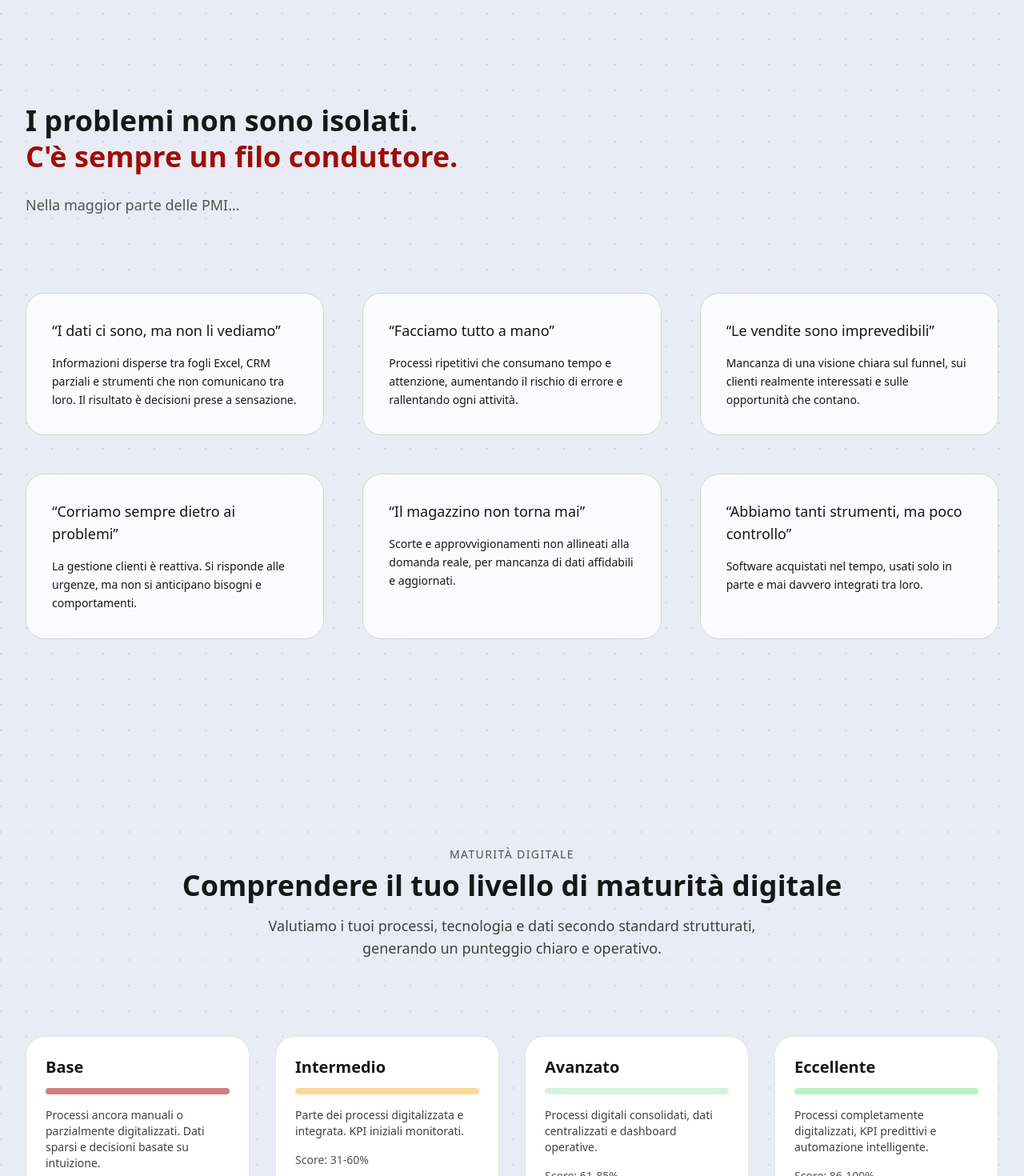
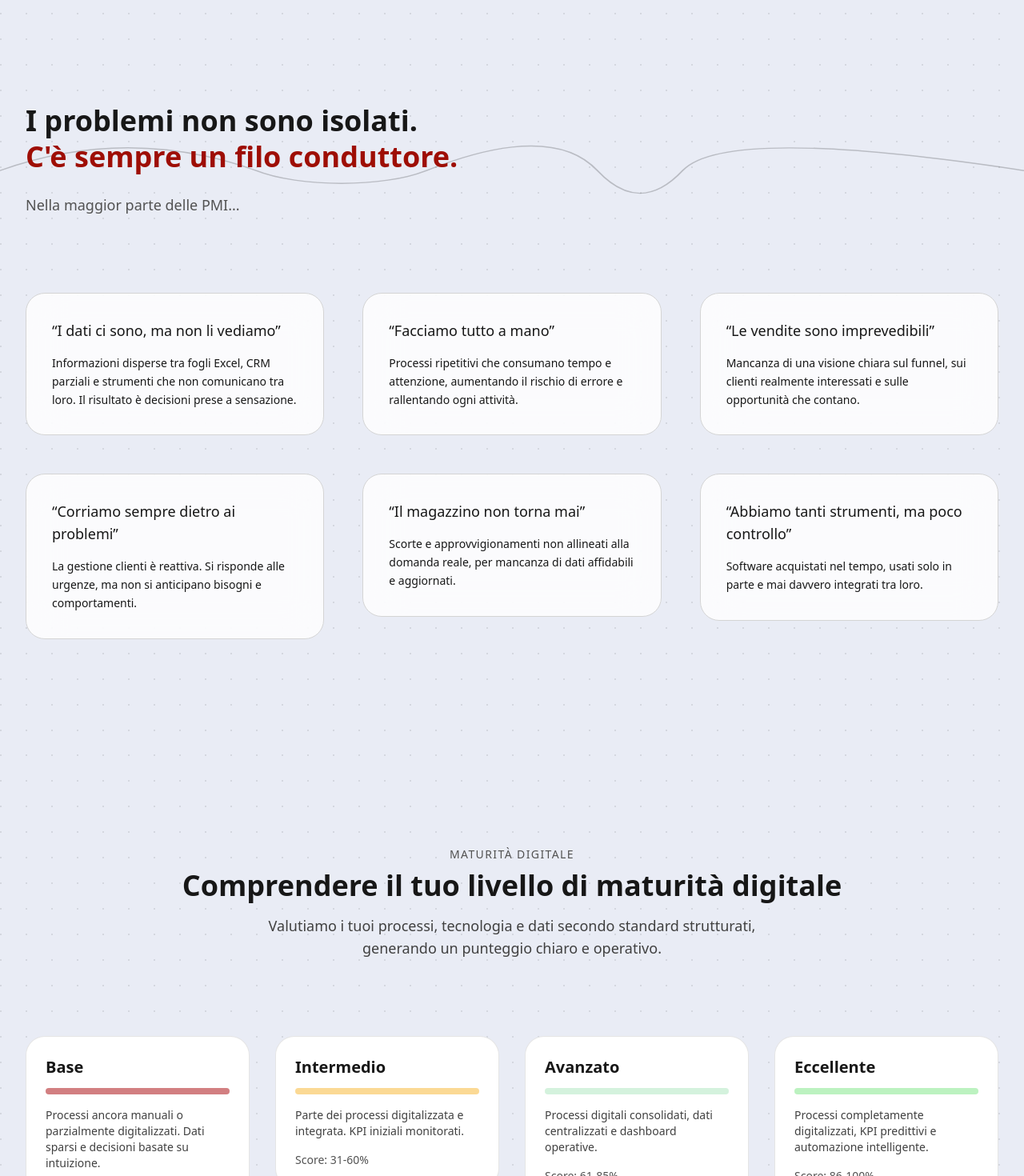
Before and after one commit to Gim2510/fe_service, a React (Vite) app: page / in a window 1280 px wide. Shown: the part 960-2430 px from the top of the page at 80% size. Built offline with nearby package versions, Linux system fonts and the light colour scheme; no server answers.

Commit message:
new: animations on cards

```diff
--- a/src/Components/Home/DigitalMaturitySection.tsx
+++ b/src/Components/Home/DigitalMaturitySection.tsx
@@ -1,38 +1,15 @@
 import { SectionBase } from "./SectionBase.tsx";
 import { GlassCard } from "./GlassCard.tsx";
+import { motion } from "framer-motion"; // <-- import motion
 
 export function DigitalMaturitySection({ theme }: { theme: string }) {
     const isDark = theme === "dark";
 
     const livelli = [
-        {
-            level: "Base",
-            score: "0-30%",
-            description:
-                "Processi ancora manuali o parzialmente digitalizzati. Dati sparsi e decisioni basate su intuizione.",
-            color: "#A5010480"
-        },
-        {
-            level: "Intermedio",
-            score: "31-60%",
-            description:
-                "Parte dei processi digitalizzata e integrata. KPI iniziali monitorati.",
-            color: "#F7B32B80"
-        },
-        {
-            level: "Avanzato",
-            score: "61-85%",
-            description:
-                "Processi digitali consolidati, dati centralizzati e dashboard operative.",
-            color: "#A9E5BB80"
-        },
-        {
-            level: "Eccellente",
-            score: "86-100%",
-            description:
-                "Processi completamente digitalizzati, KPI predittivi e automazione intelligente.",
-            color: "#7AE58280"
-        }
+        { level: "Base", score: "0-30%", description: "Processi ancora manuali o parzialmente digitalizzati. Dati sparsi e decisioni basate su intuizione.", color: "#A5010480" },
+        { level: "Intermedio", score: "31-60%", description: "Parte dei processi digitalizzata e integrata. KPI iniziali monitorati.", color: "#F7B32B80" },
+        { level: "Avanzato", score: "61-85%", description: "Processi digitali consolidati, dati centralizzati e dashboard operative.", color: "#A9E5BB80" },
+        { level: "Eccellente", score: "86-100%", description: "Processi completamente digitalizzati, KPI predittivi e automazione intelligente.", color: "#7AE58280" }
     ];
 
     const pesi = [
@@ -41,6 +18,12 @@ export function DigitalMaturitySection({ theme }: { theme: string }) {
         { label: "Dati & KPI", weight: 0.2 },
         { label: "Automazione & AI", weight: 0.1 }
     ];
+
+    // Variants per animazione
+    const cardVariants = {
+        hidden: { opacity: 0, y: 50 },
+        visible: { opacity: 1, y: 0 }
+    };
 
     return (
         <SectionBase theme={theme}>
@@ -53,17 +36,23 @@ export function DigitalMaturitySection({ theme }: { theme: string }) {
                     Comprendere il tuo livello di maturità digitale
                 </h2>
                 <p className={`${isDark ? "text-neutral-400" : "text-neutral-700"} mt-4 text-lg max-w-2xl mx-auto`}>
-                    Valutiamo i tuoi processi, tecnologia e dati secondo standard strutturati,
-                    generando un punteggio chiaro e operativo.
+                    Valutiamo i tuoi processi, tecnologia e dati secondo standard strutturati, generando un punteggio chiaro e operativo.
                 </p>
             </div>
 
             {/* LIVELLI */}
             <div className="grid grid-cols-1 md:grid-cols-2 lg:grid-cols-4 gap-8 mb-20">
-                {livelli.map((lvl) => (
+                {livelli.map((lvl, index) => (
+                    <motion.div
+                        key={lvl.level}
+                        initial="hidden"
+                        whileInView="visible"
+                        viewport={{ once: true, amount: 0.2 }}
+                        variants={cardVariants}
+                        transition={{ duration: 0.6, ease: "easeOut", delay: index * 0.15 }} // cascade
+                    >
                         <GlassCard
                             theme={theme}
-                        key={lvl.level}
                             className={`p-6 ${isDark ? "" : "bg-white border-black/10"}`}
                         >
                             <h3 className={`${isDark ? "text-white" : "text-neutral-900"} text-xl font-semibold mb-3`}>
@@ -80,10 +69,17 @@ export function DigitalMaturitySection({ theme }: { theme: string }) {
                                 Score: {lvl.score}
                             </div>
                         </GlassCard>
+                    </motion.div>
                 ))}
             </div>
 
             {/* PESI */}
+            <motion.div
+                initial={{ opacity: 0, y: 50 }}
+                whileInView={{ opacity: 1, y: 0 }}
+                viewport={{ once: true, amount: 0.2 }}
+                transition={{ duration: 0.6, ease: "easeOut", delay: 0.2 }}
+            >
                 <GlassCard theme={theme} className={`p-10 max-w-4xl mx-auto ${isDark ? "" : "bg-white border-black/10"}`}>
                     <h3 className={`${isDark ? "text-white" : "text-neutral-900"} text-2xl font-semibold mb-8 text-center`}>
                         Peso dei fattori nella valutazione
@@ -112,6 +108,7 @@ export function DigitalMaturitySection({ theme }: { theme: string }) {
                         nella determinazione del livello di maturità digitale.
                     </p>
                 </GlassCard>
+            </motion.div>
         </SectionBase>
     );
 }
--- a/src/Components/Home/MetodSection.tsx
+++ b/src/Components/Home/MetodSection.tsx
@@ -1,6 +1,7 @@
 // MetodSection.tsx
 import { SectionBase } from "./SectionBase.tsx";
 import { GlassCard } from "./GlassCard.tsx";
+import { motion } from "framer-motion"; // <-- import motion
 
 export function MetodSection({ theme }: { theme: string }) {
     const isDark = theme === "dark";
@@ -9,6 +10,12 @@ export function MetodSection({ theme }: { theme: string }) {
         { step: "02", title: "Progettazione", text: "Definiamo un’architettura solida, sostenibile e allineata agli obiettivi di business." },
         { step: "03", title: "Implementazione", text: "Costruiamo soluzioni operative che trasformano i dati in azioni misurabili." }
     ];
+
+    // Variants per animazione
+    const cardVariants = {
+        hidden: { opacity: 0, y: 50 },
+        visible: { opacity: 1, y: 0 }
+    };
 
     return (
         <SectionBase theme={theme}>
@@ -29,9 +36,16 @@ export function MetodSection({ theme }: { theme: string }) {
             </div>
 
             <div className="grid grid-cols-1 md:grid-cols-3 gap-12">
-                {steps.map((item) => (
+                {steps.map((item, index) => (
+                    <motion.div
+                        key={item.step}
+                        initial="hidden"
+                        whileInView="visible"
+                        viewport={{ once: true, amount: 0.2 }}
+                        variants={cardVariants}
+                        transition={{ duration: 0.6, ease: "easeOut", delay: index * 0.15 }} // cascade
+                    >
                         <GlassCard
-                        key={item.step}
                             theme={theme}
                             className={`p-10 ${isDark ? "" : "bg-white border-black/10"}`}
                         >
@@ -45,6 +59,7 @@ export function MetodSection({ theme }: { theme: string }) {
                                 {item.text}
                             </p>
                         </GlassCard>
+                    </motion.div>
                 ))}
             </div>
         </SectionBase>
--- a/src/Components/Home/ProblemSection.tsx
+++ b/src/Components/Home/ProblemSection.tsx
@@ -1,7 +1,8 @@
-import {GlassCard} from "./GlassCard.tsx";
-import {SectionBase} from "./SectionBase.tsx";
+import { GlassCard } from "./GlassCard.tsx";
+import { SectionBase } from "./SectionBase.tsx";
+import {motion, type Variants} from "framer-motion"; // <-- import motion
 
-export function ProblemiSection({theme}: {theme: string}) {
+export function ProblemiSection({ theme }: { theme: string }) {
     const isDark = theme === "dark";
 
     const problemi = [
@@ -13,25 +14,77 @@ export function ProblemiSection({theme}: {theme: string}) {
         { title: "“Abbiamo tanti strumenti, ma poco controllo”", text: "Software acquistati nel tempo, usati solo in parte e mai davvero integrati tra loro." },
     ];
 
+    // Variants per le animazioni
+    const cardVariants: Variants = {
+        hidden: { opacity: 0, y: 50 },
+        visible: { opacity: 1, y: 0, transition: { duration: 0.6, ease: "easeOut" } },
+    };
+
     return (
         <SectionBase theme={theme}>
-            <div className="max-w-3xl mb-24">
+            <div className="relative mb-24">
+                {/* SVG FULL WIDTH */}
+                <div className="absolute inset-0 w-screen left-1/2 -translate-x-1/2 pointer-events-none opacity-20">
+                    <svg
+                        className="w-full h-full"
+                        viewBox="0 0 1200 200"
+                        fill="none"
+                        preserveAspectRatio="none"
+                    >
+                        <path
+                            d="M0 120
+                               Q 150 40 300 120
+                               C 350 150, 450 150, 500 120
+                               S 650 40, 700 120
+                               Q 750 200, 800 120
+                               T 1200 120"
+                            stroke={isDark ? "#ffffff" : "#000000"}
+                            strokeWidth="2"
+                            fill="none"
+                            strokeLinecap="round"
+                            strokeLinejoin="round"
+                        />
+                    </svg>
+                </div>
+
+                {/* CONTENUTO */}
+                <div className="max-w-3xl relative z-10">
                     <h2 className={`text-4xl font-semibold leading-12 sm:leading-tight ${isDark ? "text-white" : "text-neutral-900"}`}>
                         I problemi non sono isolati.
-                    <br />
-                    <span className={`${isDark ? "text-[#9e0e05]" : "text-[#9e0e05]"}`}>C'è sempre un filo conduttore.</span>
+                        <br/>
+                        <span className="text-[#9e0e05]">
+                            C'è sempre un filo conduttore.
+                        </span>
                     </h2>
+
                     <p className={`mt-6 text-lg ${isDark ? "text-neutral-300" : "text-neutral-600"}`}>
                         Nella maggior parte delle PMI...
                     </p>
                 </div>
+            </div>
 
+            {/* GRID CARDS */}
             <div className="grid grid-cols-1 md:grid-cols-2 lg:grid-cols-3 gap-12">
-                {problemi.map((item) => (
-                    <GlassCard theme={theme} key={item.title} className={`p-8 ${isDark ? "bg-white/10 border-white/20 text-white" : "bg-white/80 border-neutral-300 text-neutral-900"}`}>
+                {problemi.map((item, index) => (
+                    <motion.div
+                        key={item.title}
+                        initial="hidden"
+                        whileInView="visible"
+                        viewport={{ once: true, amount: 0.2 }}
+                        variants={cardVariants}
+                        transition={{ delay: index * 0.15 }} // effetto cascade
+                    >
+                        <GlassCard
+                            theme={theme}
+                            className={`p-8 ${isDark
+                                ? "bg-white/10 border-white/20 text-white"
+                                : "bg-white/80 border-neutral-300 text-neutral-900"
+                            }`}
+                        >
                             <h3 className="text-lg font-medium mb-4">{item.title}</h3>
                             <p className="text-sm leading-relaxed">{item.text}</p>
                         </GlassCard>
+                    </motion.div>
                 ))}
             </div>
         </SectionBase>
--- a/src/Components/Navbar/NavbarActions.tsx
+++ b/src/Components/Navbar/NavbarActions.tsx
@@ -2,6 +2,7 @@ import { Link } from "react-router-dom";
 import { useAuth } from "../../auth/AuthContext";
 import { ThemeToggle } from "./ThemeToggle";
 import {LiquidGlassButton} from "../Buttons/LiquidGlassButton.tsx";
+import {useTheme} from "../../Context/ThemeContext.tsx";
 
 interface NavbarActionsProps {
     closeMenu?: () => void;
@@ -9,6 +10,7 @@ interface NavbarActionsProps {
 
 export function NavbarActions({ closeMenu }: NavbarActionsProps) {
     const { isAuthenticated, logout } = useAuth();
+    const {theme} = useTheme()
 
     const handleLogout = () => {
         logout();
@@ -28,12 +30,13 @@ export function NavbarActions({ closeMenu }: NavbarActionsProps) {
                 </>
             ) : (
                 <>
-                    <Link to="/user" onClick={closeMenu} className="hover:text-white text-neutral-400 transition cursor-pointer">
+                    <Link to="/user" onClick={closeMenu} className={`${theme === 'dark' ? 'hover:text-white' : 'hover:text-black'} text-neutral-400 transition cursor-pointer transition-all ease-in-out`}>
                         Account
                     </Link>
                     <LiquidGlassButton
                         onClick={handleLogout}
                         variant='navbar'
+                        scale={false}
                     >
                         Logout
                     </LiquidGlassButton>
```
Lines whose indentation alone changed are shown as unchanged.
